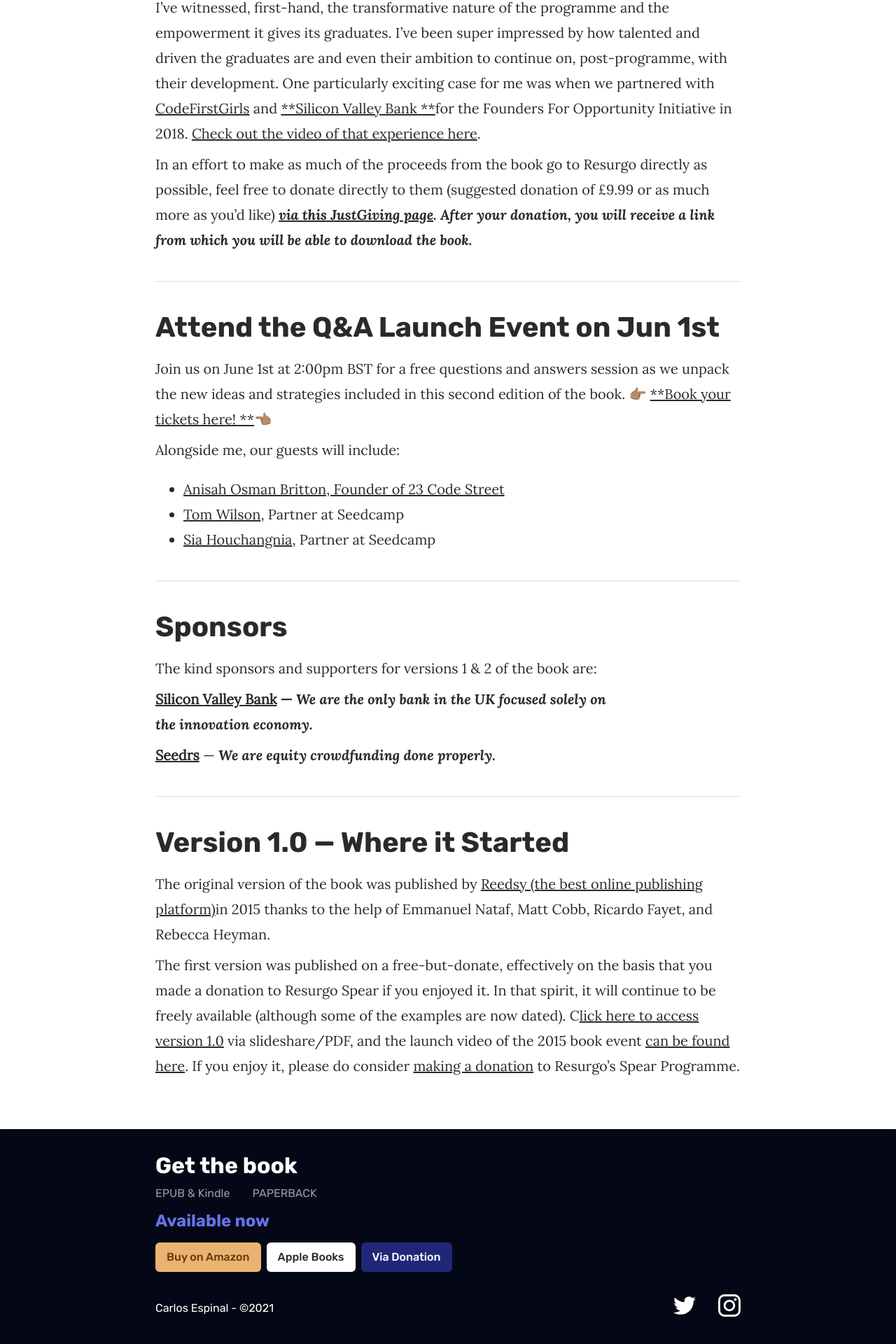
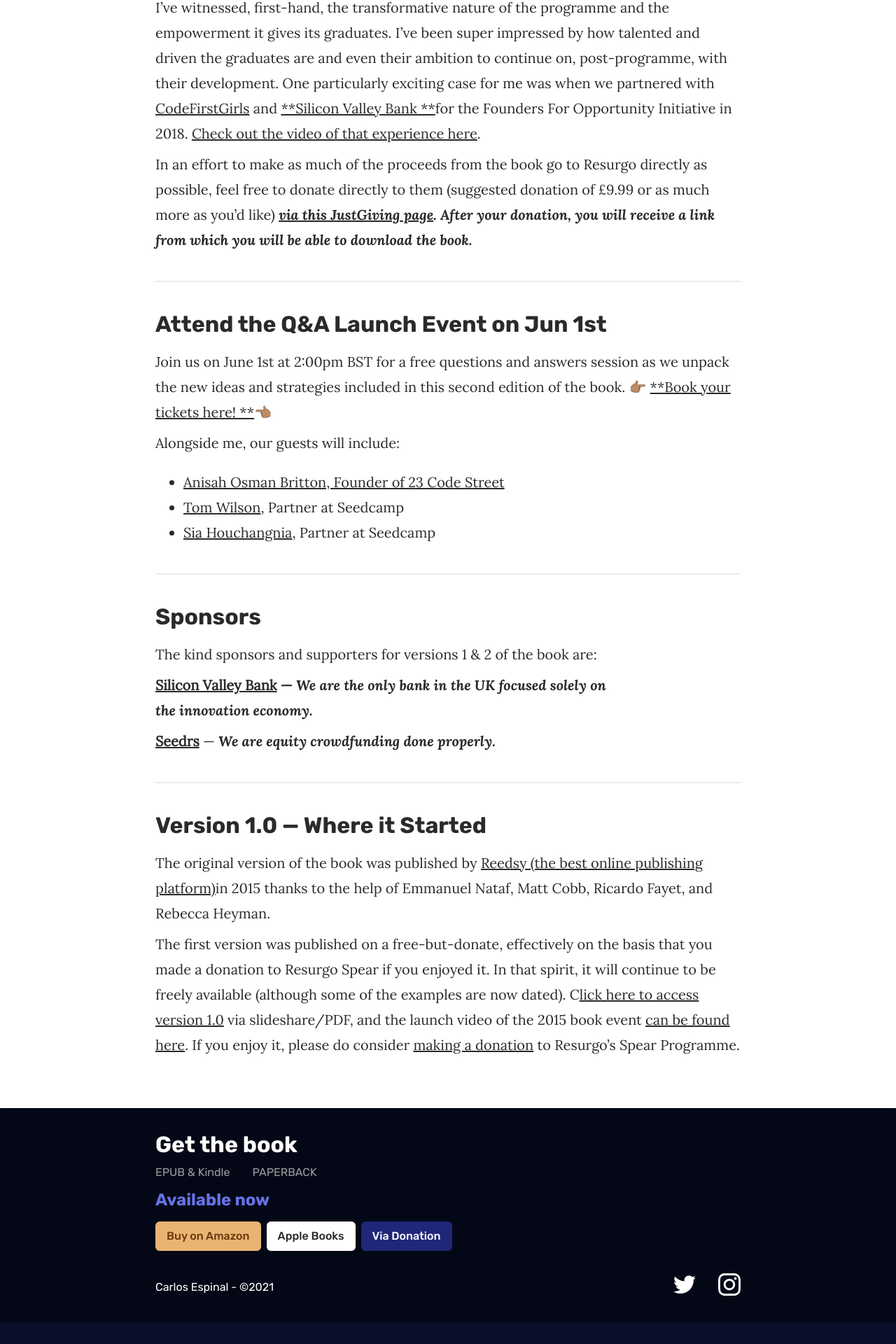
Before and after one commit to matthewcobb/ffg, a Jekyll site: the page built from _posts/2014-03-03-launch-post.md, in a window 1280 px wide. Shown: the part 2875-4795 px from the top of the page at 70% size. Built offline with Jekyll 4.4.1, drawn with Linux system fonts in a browser that asks for light colours; after the commit the page ends 4765 px from its top, so only the background shows below that.

```diff
--- a/_posts/2014-03-03-launch-post.md
+++ b/_posts/2014-03-03-launch-post.md
@@ -39,7 +39,7 @@ In an effort to make as much of the proceeds from the book go to Resurgo directl
 
 ***
 
-# Attend the Q&A Launch Event on Jun 1st
+## Attend the Q&A Launch Event on Jun 1st
 
 Join us on June 1st at 2:00pm BST for a free questions and answers session as we unpack the new ideas and strategies included in this second edition of the book. 👉🏽 [**Book your tickets here! **](https://sdca.mp/Fieldguide_21)👈🏽
 
@@ -51,7 +51,7 @@ Alongside me, our guests will include:
 
 ***
 
-# Sponsors
+## Sponsors
 
 The kind sponsors and supporters for versions 1 & 2 of the book are:
 
@@ -62,7 +62,7 @@ the innovation economy._**
 
 ***
 
-# Version 1.0 — Where it Started
+## Version 1.0 — Where it Started
 
 The original version of the book was published by [Reedsy (the best online publishing platform)](https://reedsy.com/)in 2015 thanks to the help of Emmanuel Nataf, Matt Cobb, Ricardo Fayet, and Rebecca Heyman.
 
```
Also changed, not shown: other parts of _posts/2014-03-03-launch-post.md (+1 -1 lines).
